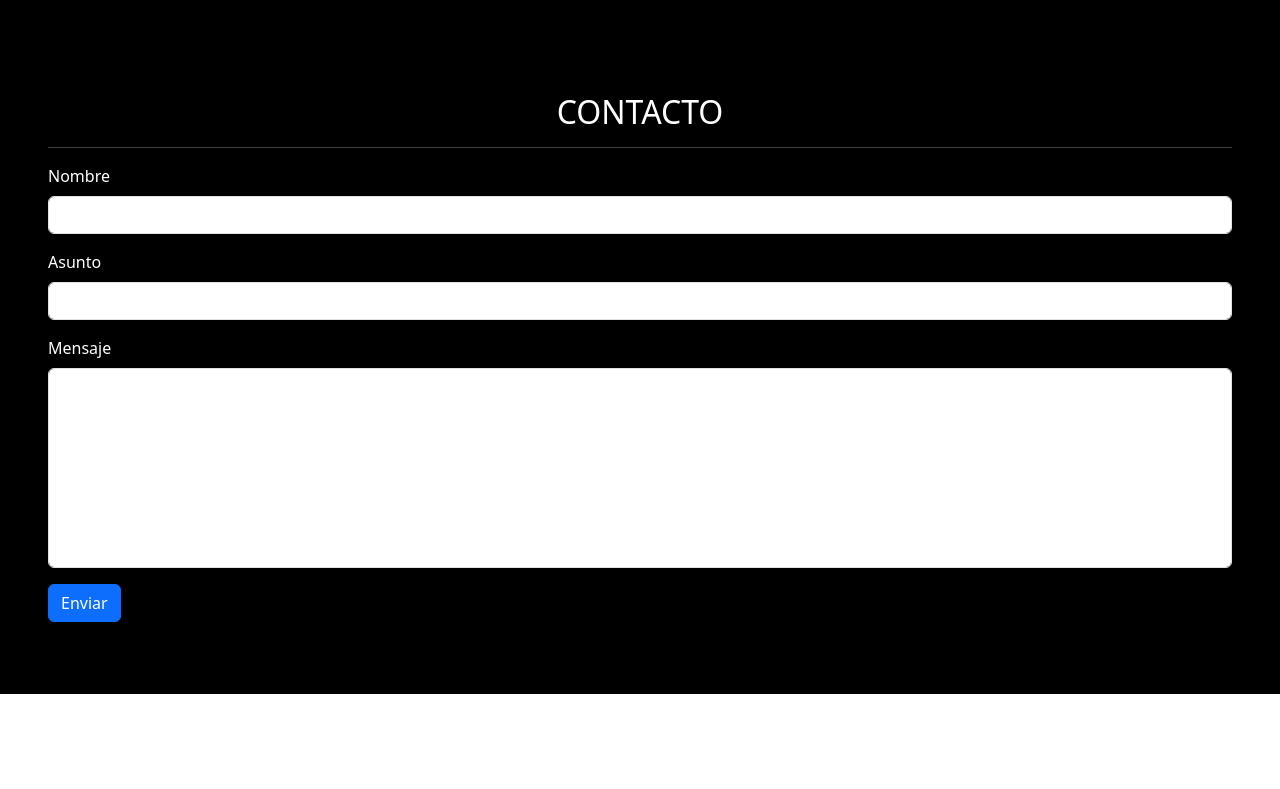
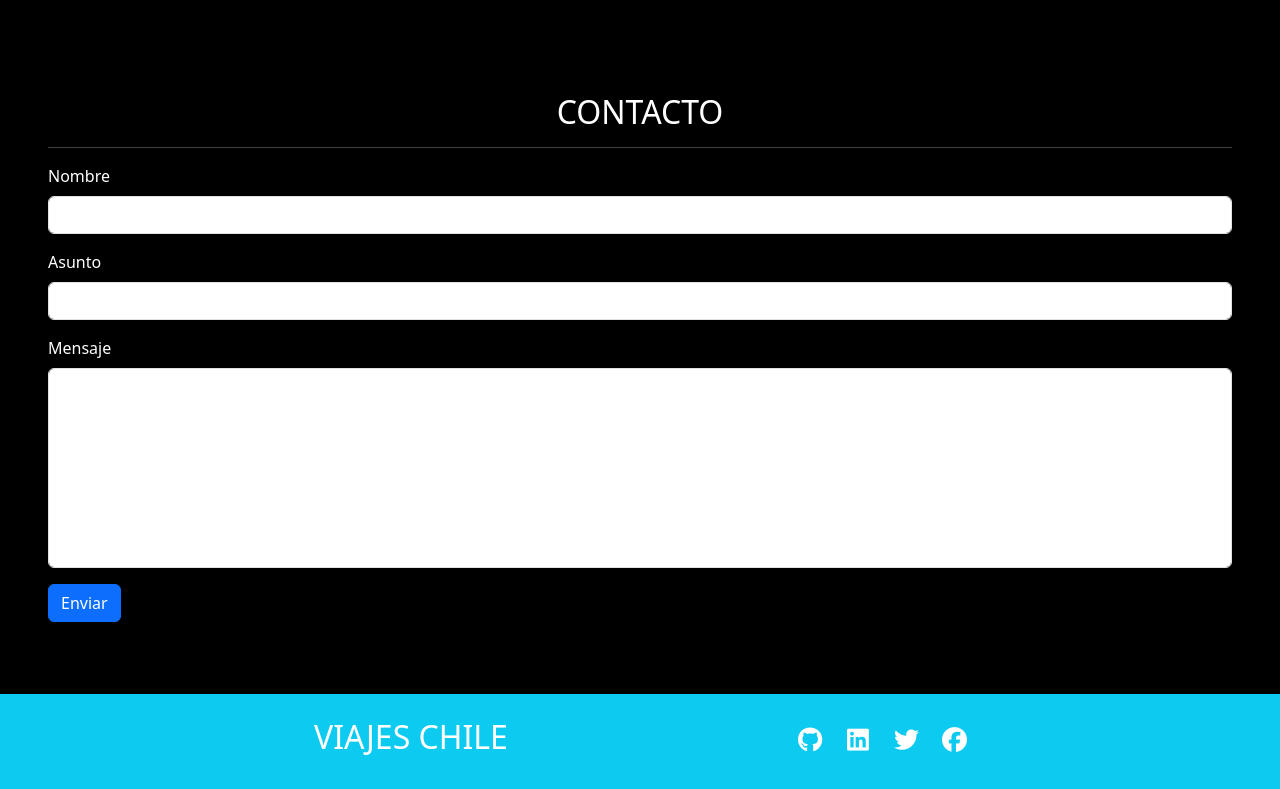
Before and after one commit to JAFADX/Viajes-Chile, a plain HTML site: page index.html in a window 1280 px wide. Shown: the part 2543-3332 px from the top of the page. Before the commit the page ends 3237 px from the top, so only its background shows below. Drawn offline with nearby package versions, Linux system fonts and the light colour scheme.

Commit message:
Footer listo

```diff
--- a/assets/style/index.css
+++ b/assets/style/index.css
@@ -14,5 +14,10 @@
 }
 .mensaje {
     height: 200px;
-
 }
+.footericon {
+    font-size: 25px;
+}
+.footertext {
+    font-weight: 200
+}
--- a/index.html
+++ b/index.html
@@ -128,13 +128,20 @@
                         <button type="submit" class="btn btn-primary">Enviar</button>
                     </form>
                 </div>
-
             </div>
-
-
         </section>
-
     </main>
+    <foo>
+        <div id="footer" class="bg-info text-white d-flex justify-content-evenly align-items-center p-4">
+            <h2 class="footertext">VIAJES CHILE</h2>
+            <div class="row">
+                <div class="col-3 text-white"><i class="footericon fa-brands fa-github"></i></i></div>
+                <div class="col-3 text-center text-white"><i class="footericon fa-brands fa-linkedin"></i></div>
+                <div class="col-3 text-center text-white"><i><i class="footericon fa-brands fa-twitter"></i></i></div>
+                <div class="col-3 text-center text-white"><i class="footericon fa-brands fa-facebook"></i></div>
+            </div>
+        </div>
+    </footer>
     <script src="https://cdn.jsdelivr.net/npm/bootstrap@5.3.3/dist/js/bootstrap.bundle.min.js" integrity="sha384-YvpcrYf0tY3lHB60NNkmXc5s9fDVZLESaAA55NDzOxhy9GkcIdslK1eN7N6jIeHz" crossorigin="anonymous"></script>
     <script src="./assets/js/index.js"></script>
 </body>
```
